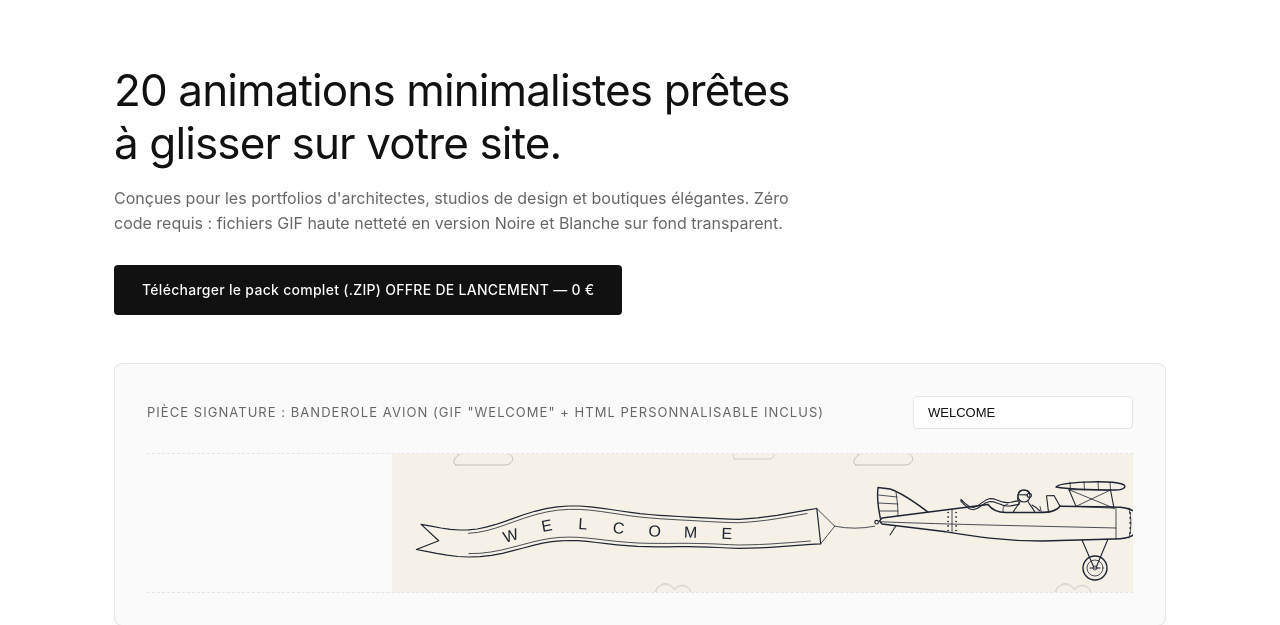
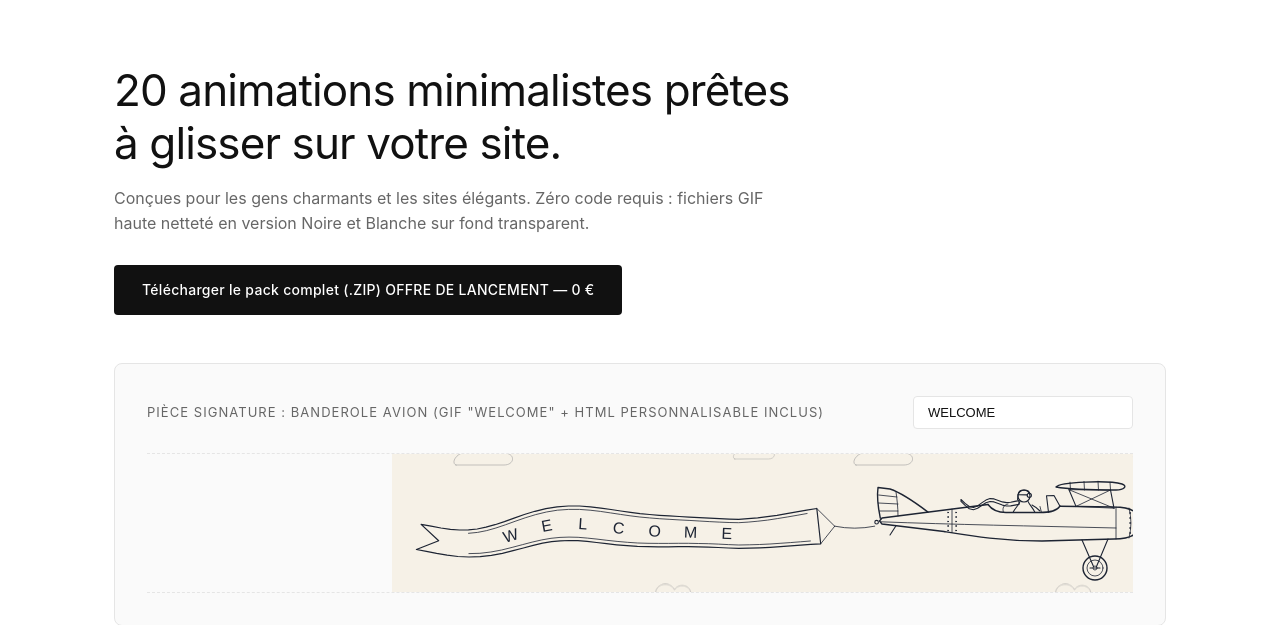
Before and after one commit to PTK16-DEV/minimal-line-studio, a Node server app: page / in a window 1280 px wide. Shown: the part 109-734 px from the top of the page. Run offline with Node 20, Linux system fonts and the light colour scheme.

Commit message:
Update description in index.ejs for clarity

```diff
--- a/views/index.ejs
+++ b/views/index.ejs
@@ -134,7 +134,7 @@
     <section class="hero">
       <h1>20 animations minimalistes prêtes à glisser sur votre site.</h1>
       <p class="subtitle">
-        Conçues pour les portfolios d'architectes, studios de design et boutiques élégantes.
+        Conçues pour les gens charmants et les sites élégants.
         Zéro code requis : fichiers GIF haute netteté en version Noire et Blanche sur fond transparent.
       </p>
       <!-- Remplace # par ton lien Gumroad ou Lemon Squeezy -->
```
